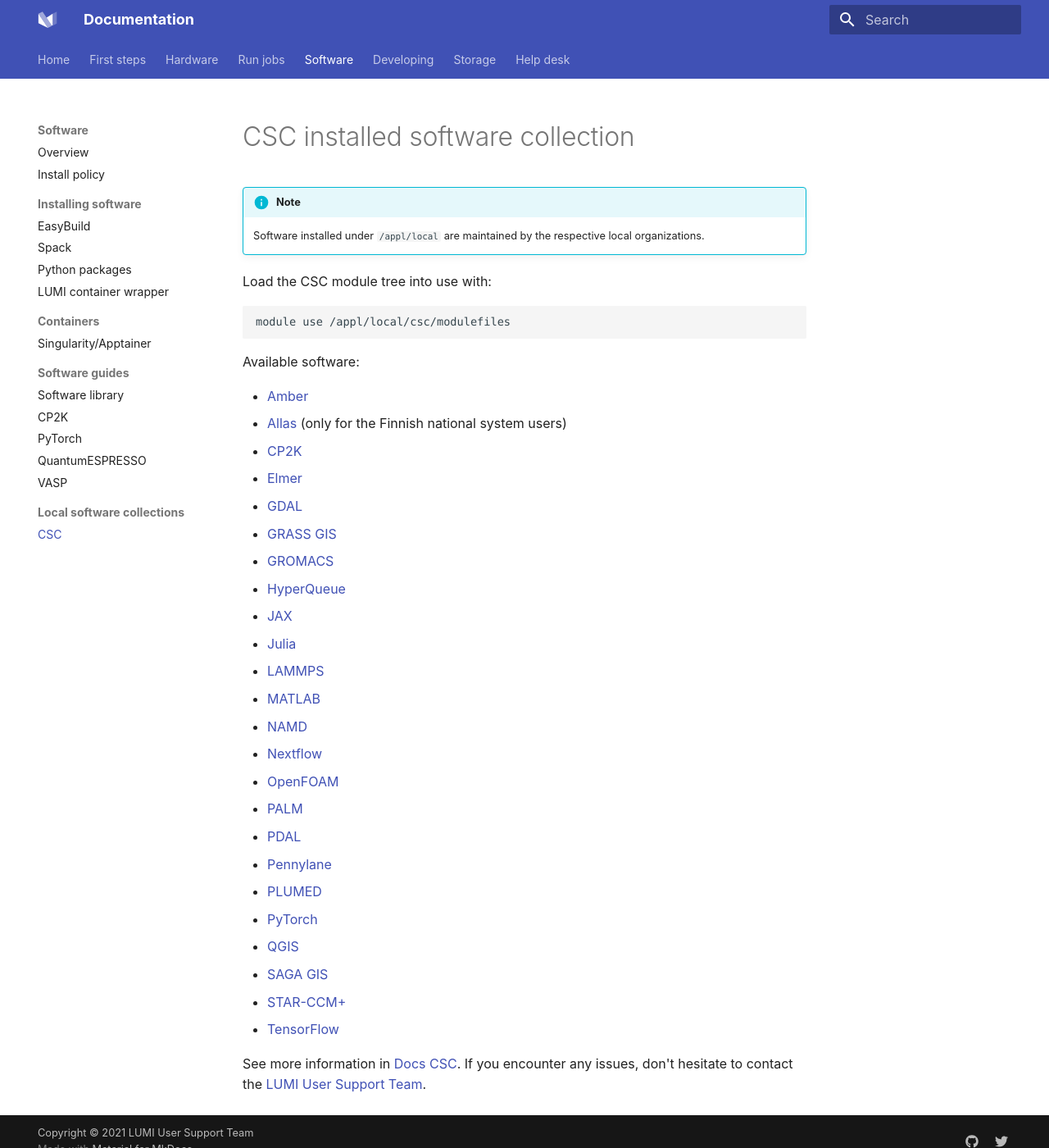
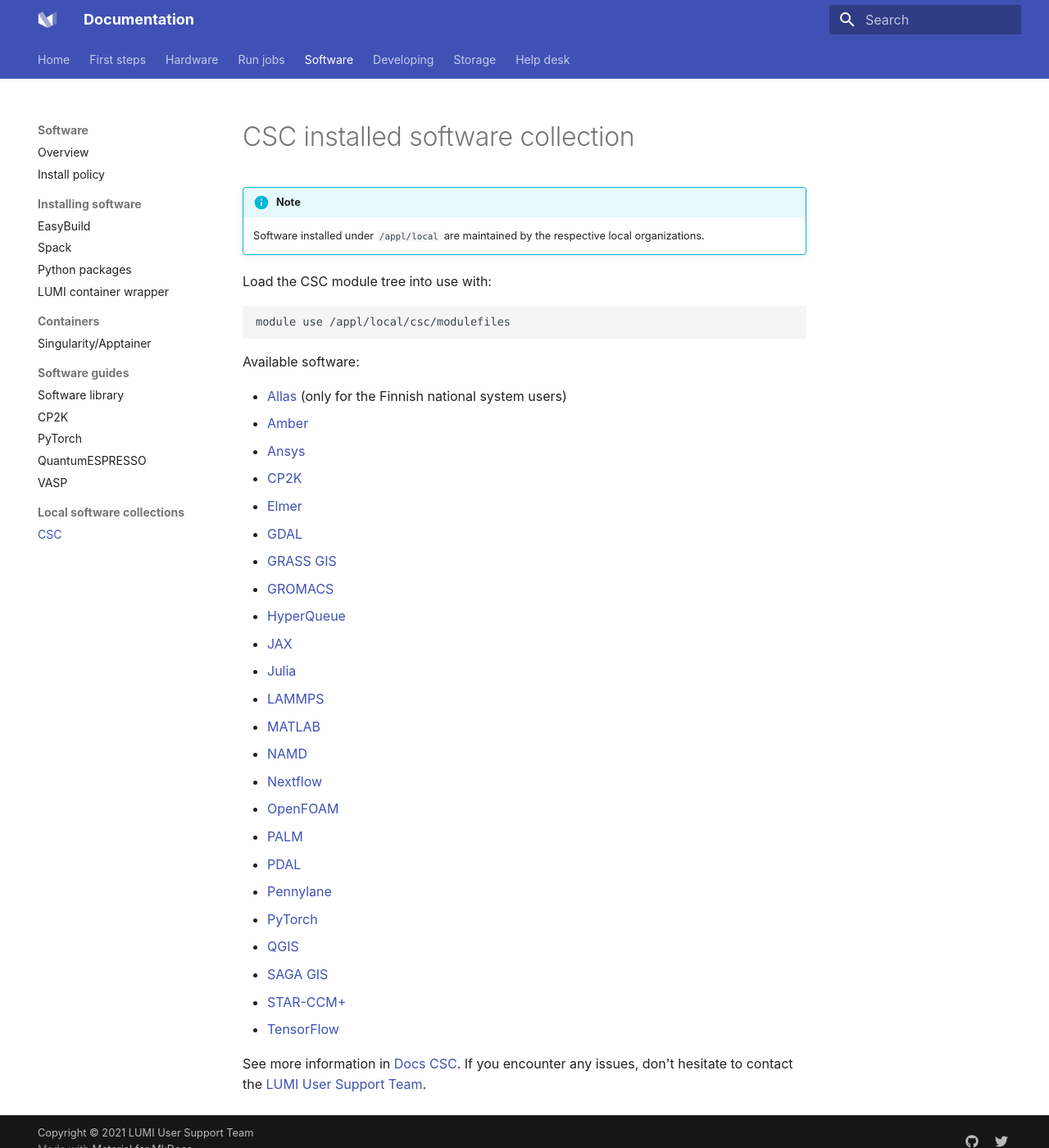
Before and after one commit to Lumi-supercomputer/lumi-userguide, an MkDocs documentation site: the page built from docs/software/local/csc.md, in a window 1280 px wide and 1400 px high. Shown: the whole window at 82% size. Built offline with MkDocs 1.6.1 and Material for MkDocs 9.7.7, drawn with Linux system fonts in a browser that asks for light colours.

Commit message:
Update csc.md

```diff
--- a/docs/software/local/csc.md
+++ b/docs/software/local/csc.md
@@ -12,8 +12,9 @@
 
 Available software:
 
+* [Allas](https://docs.csc.fi/data/Allas/allas_lumi/) (only for the Finnish national system users)
 * [Amber](https://docs.csc.fi/apps/amber/)
-* [Allas](https://docs.csc.fi/data/Allas/allas_lumi/) (only for the Finnish national system users)
+* [Ansys](https://docs.csc.fi/apps/ansys/)
 * [CP2K](https://docs.csc.fi/apps/cp2k/)
 * [Elmer](https://docs.csc.fi/apps/elmer/)
 * [GDAL](https://docs.csc.fi/apps/gdal/)
@@ -30,7 +31,6 @@
 * [PALM](https://docs.csc.fi/apps/palm/)
 * [PDAL](https://docs.csc.fi/apps/pdal/)
 * [Pennylane](https://docs.csc.fi/apps/pennylane/)
-* [PLUMED](https://docs.csc.fi/apps/plumed/)
 * [PyTorch](https://docs.csc.fi/apps/pytorch/)
 * [QGIS](https://docs.csc.fi/apps/qgis/)
 * [SAGA GIS](https://docs.csc.fi/apps/saga-gis/)
```
